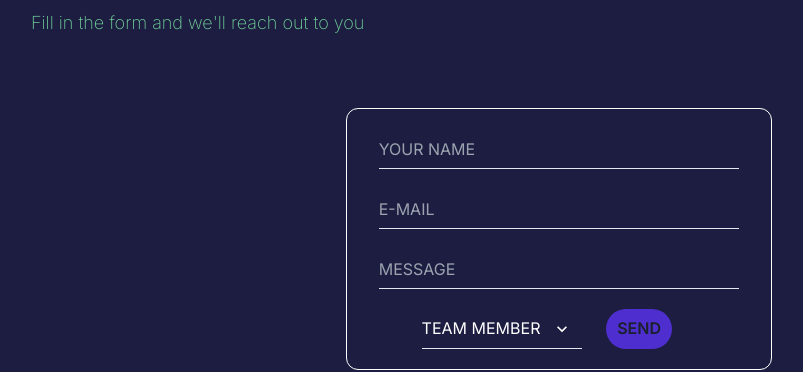
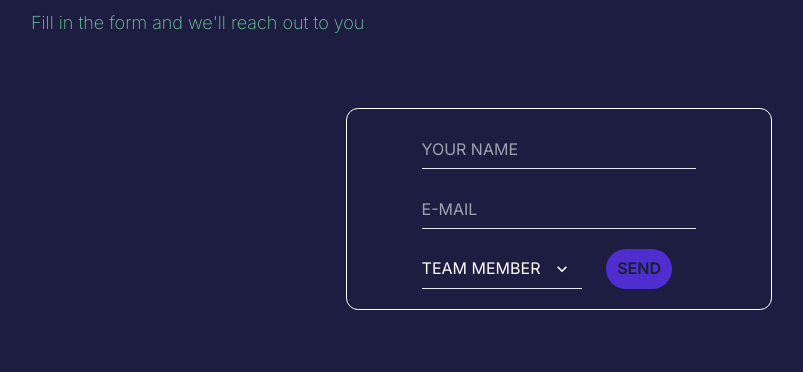
Before and after one commit to AdrianRydin/agile-portfolio, a React (Create React App) app: page / in a window 1280 px wide. Shown: the part 2100-2472 px from the top of the page, without its empty margins (81-884 px from the left). Built offline with nearby package versions, Linux system fonts and the light colour scheme.

Commit message:
changes to toast and form

```diff
--- a/src/components/ContactForm.tsx
+++ b/src/components/ContactForm.tsx
@@ -6,6 +6,12 @@ function ContactForm() {
   return (
     <div className="contactMainDiv flex justify-center items-center bg-main-blue">
       <div className="formDiv flex justify-center items-center p-3 border-white border rounded-xl text-white w-full lg:w-4/12 md:w-10/12">
+        <form
+          onSubmit={(e) => {
+            toast.success("MESSAGE SENT", {  position: "bottom-center",  });
+            e.preventDefault();
+          }}
+        >
           <FormControl
             isRequired={true}
             className="!px-5 !py-2 flex flex-col items-center"
@@ -24,19 +30,8 @@ function ContactForm() {
               placeholder="E-MAIL"
               required
             />
-                    <Input
-            variant="flushed"
-            type="email"
-            className="mb-5"
-            placeholder="MESSAGE"
-            required
-          />
             <div className="flex items-center justify-center w-fit">
-            <Select
-              variant="flushed"
-              placeholder="TEAM MEMBER"
-              required
-            >
+              <Select variant="flushed" placeholder="TEAM MEMBER" required>
                 <option value="option1">FELIX</option>
                 <option value="option2">EMIL</option>
                 <option value="option3">EDWIN</option>
@@ -50,12 +45,12 @@ function ContactForm() {
                 rounded="3xl"
                 className="w-1/3 mx-6"
                 bg={"#4E2ECF"}
-              onClick={() => toast.success("MESSAGE SENT", {position: "bottom-right"})}
               >
                 SEND
               </Button>
             </div>
           </FormControl>
+        </form>
       </div>
     </div>
   );
```
Lines whose indentation alone changed are shown as unchanged.
